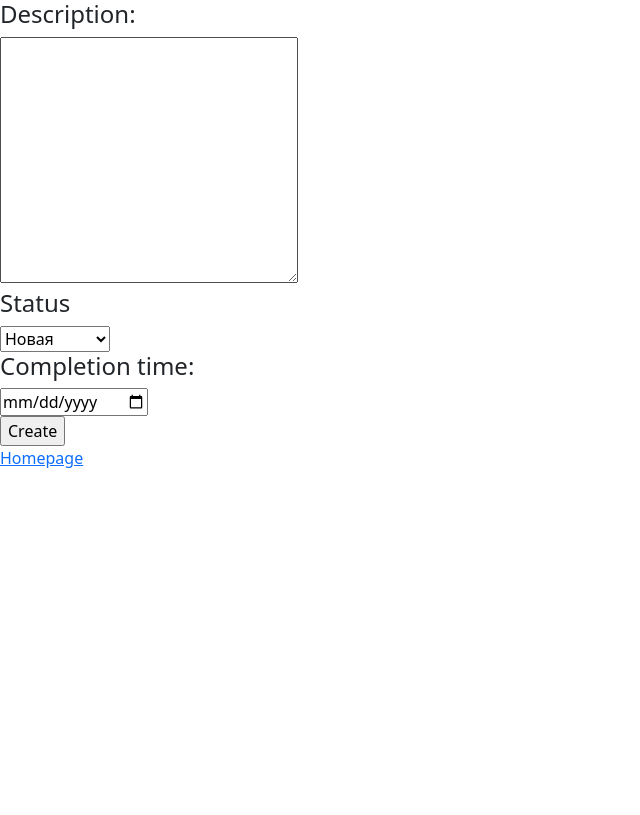
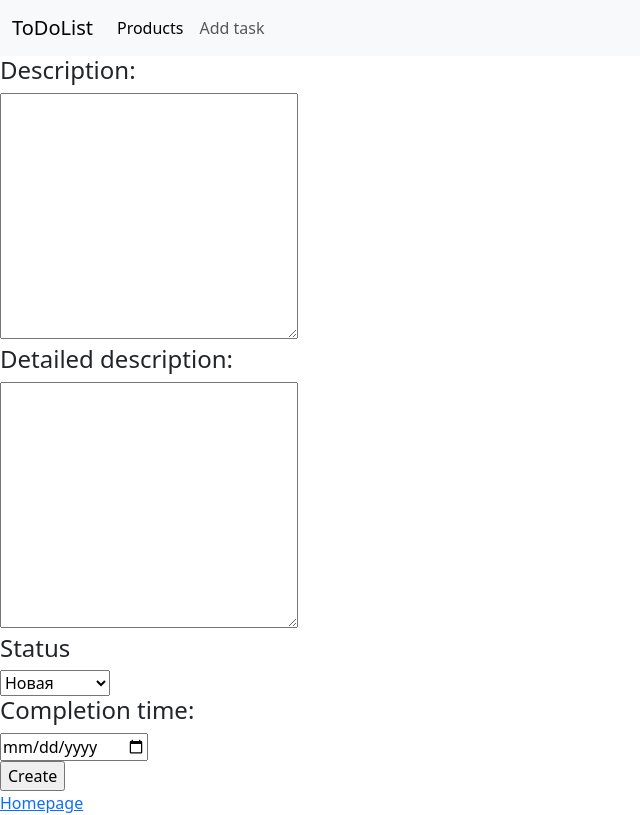
Before and after one commit to Konuratovv/task52_Konuratov_Chyngyz, a Django app: page /create/ in a window 1280 px wide. Shown: the whole page, without its empty margins (0-640 px from the left). Before the commit the page ends 468 px from the top, so only its background shows below. Run offline with Django 4.2, Linux system fonts and the light colour scheme.

Commit message:
Создал base.html, переделал урлы и редирект

```diff
--- a/Source/webapp/admin.py
+++ b/Source/webapp/admin.py
@@ -4,7 +4,7 @@ from webapp.models import ToDoList
 
 
 class ToDoListAdmin(admin.ModelAdmin):
-    list_display = ['id', 'description', 'status', 'created_at']
+    list_display = ['id', 'description', 'detailed_description', 'status', 'created_at']
     list_display_links = ['id', 'description']
     list_filter = ['status']
     search_fields = ['title', 'description']
--- a/Source/webapp/models.py
+++ b/Source/webapp/models.py
@@ -5,6 +5,7 @@ STATUS_CHOICES = [('new', 'Новая'), ('in_progress', 'В процессе'),
 
 class ToDoList(models.Model):
     description = models.TextField(max_length=2000, null=False, blank=False, verbose_name="Описание")
+    detailed_description = models.TextField(default='', verbose_name='Подробное описание')
     status = models.CharField(max_length=50, choices=STATUS_CHOICES, default='new', verbose_name='Статус')
     time = models.DateTimeField(default=None, verbose_name="Дата выполнения")
 
--- /dev/null
+++ b/Source/webapp/templates/base.html
@@ -0,0 +1,34 @@
+<!doctype html>
+<html lang="en">
+<head>
+    <meta charset="UTF-8">
+    <meta name="viewport"
+          content="width=device-width, user-scalable=no, initial-scale=1.0, maximum-scale=1.0, minimum-scale=1.0">
+    <meta http-equiv="X-UA-Compatible" content="ie=edge">
+<link href="https://cdn.jsdelivr.net/npm/bootstrap@5.3.0/dist/css/bootstrap.min.css" rel="stylesheet" integrity="sha384-9ndCyUaIbzAi2FUVXJi0CjmCapSmO7SnpJef0486qhLnuZ2cdeRhO02iuK6FUUVM" crossorigin="anonymous">
+    <title>{% block title %}Главнaя{% endblock %}</title>
+</head>
+<body>
+<nav class="navbar navbar-expand-lg bg-body-tertiary">
+    <div class="container-fluid">
+        <a class="navbar-brand" href="{% url 'todolist' %}">ToDoList</a>
+        <button class="navbar-toggler" type="button" data-bs-toggle="collapse" data-bs-target="#navbarNav"
+                aria-controls="navbarNav" aria-expanded="false" aria-label="Toggle navigation">
+            <span class="navbar-toggler-icon"></span>
+        </button>
+        <div class="collapse navbar-collapse" id="navbarNav">
+            <ul class="navbar-nav">
+                <li class="nav-item">
+                    <a class="nav-link active" aria-current="page" href="{% url 'todolist' %}">Products</a>
+                </li>
+                <li class="nav-item">
+                    <a class="nav-link" href="{% url 'create' %}">Add task</a>
+                </li>
+            </ul>
+        </div>
+    </div>
+</nav>
+{% block content %}
+{% endblock %}
+</body>
+</html>
--- a/Source/webapp/templates/create.html
+++ b/Source/webapp/templates/create.html
@@ -1,20 +1,16 @@
-<!doctype html>
-<html lang="en">
-<head>
-    <meta charset="UTF-8">
-    <meta name="viewport"
-          content="width=device-width, user-scalable=no, initial-scale=1.0, maximum-scale=1.0, minimum-scale=1.0">
-    <meta http-equiv="X-UA-Compatible" content="ie=edge">
-        <link href="https://cdn.jsdelivr.net/npm/bootstrap@5.3.0/dist/css/bootstrap.min.css" rel="stylesheet" integrity="sha384-9ndCyUaIbzAi2FUVXJi0CjmCapSmO7SnpJef0486qhLnuZ2cdeRhO02iuK6FUUVM" crossorigin="anonymous">
-
-    <title>Document</title>
-</head>
-<body>
+{% extends "base.html" %}
+{% block title %}Добавить задачу{% endblock %}
+{% block content %}
     <form action="" method="POST">
         {% csrf_token %}
         <label>
             <h4>Description:</h4>
             <textarea name="description" cols="30" rows="10"></textarea>
+        </label>
+        <br/>
+        <label>
+            <h4>Detailed description:</h4>
+            <textarea name="detailed_description" cols="30" rows="10"></textarea>
         </label>
         <br/>
         <label>
@@ -34,5 +30,4 @@
         <input type="submit" value="Create">
     </form>
     <a href="/">Homepage</a>
-</body>
-</html>
+{% endblock %}
--- a/Source/webapp/urls.py
+++ b/Source/webapp/urls.py
@@ -3,8 +3,8 @@ from django.urls import path
 from webapp.views import todolist_view, todolist_detail, todolist_delete, todolist_create
 
 urlpatterns = [
-    path('', todolist_view),
-    path('detail/', todolist_detail),
-    path('detail/delete/', todolist_delete),
-    path('create/', todolist_create)
+    path('', todolist_view, name='todolist'),
+    path('detail/<int:pk>', todolist_detail, name='detail'),
+    path('detail/delete/', todolist_delete, name='delete'),
+    path('create/', todolist_create, name='create')
 ]
--- a/Source/webapp/views.py
+++ b/Source/webapp/views.py
@@ -1,5 +1,4 @@
-from django.shortcuts import render
-from django.http import HttpResponseRedirect
+from django.shortcuts import render, redirect
 
 from webapp.models import ToDoList
 
@@ -12,9 +11,9 @@ def todolist_view(request):
     return render(request, "todolist.html", context)
 
 
-def todolist_detail(request):
-    todolist_id = request.GET.get("id")
-    todolist = ToDoList.objects.get(id=todolist_id)
+def todolist_detail(request, *args, **kwargs):
+    pk = kwargs.get('pk')
+    todolist = ToDoList.objects.get(id=pk)
     return render(request, "detail.html", {"todolist": todolist})
 
 
@@ -22,18 +21,19 @@ def todolist_delete(request):
     todo_id = request.GET.get('id')
     todolist = ToDoList.objects.get(id=todo_id)
     todolist.delete()
-    return HttpResponseRedirect("/")
+    redirect('todolist', id=todolist.pk)
 
 
 def todolist_create(request):
     if request.method == "GET":
         return render(request, "create.html")
     if request.method == 'POST':
-        ToDoList.objects.create(
+        todolist = ToDoList.objects.create(
             description=request.POST.get('description'),
+            detailed_description=request.POST.get('detailed_description'),
             status=request.POST.get('status'),
             time=request.POST.get('time'),
             created_at=request.POST.get('created_at'),
             updated_at=request.POST.get('update_at')
         )
-        return HttpResponseRedirect("/")
+        redirect('todolist', id=todolist.pk)
```
Also changed, not shown: Source/webapp/templates/detail.html (+5 -15 lines), Source/webapp/templates/todolist.html (+6 -16 lines), Source/webapp/migrations/0002_todolist_detailed_description.py (added). Lines whose indentation alone changed are shown as unchanged.
